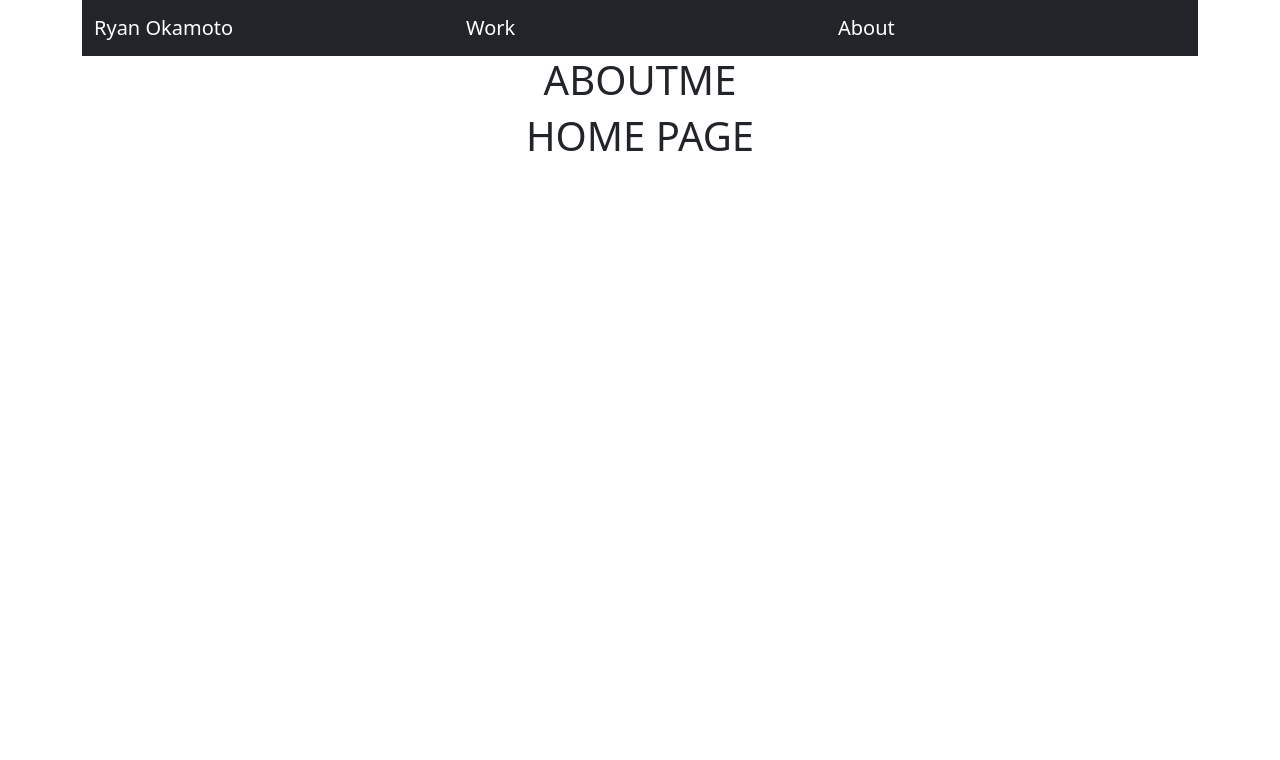
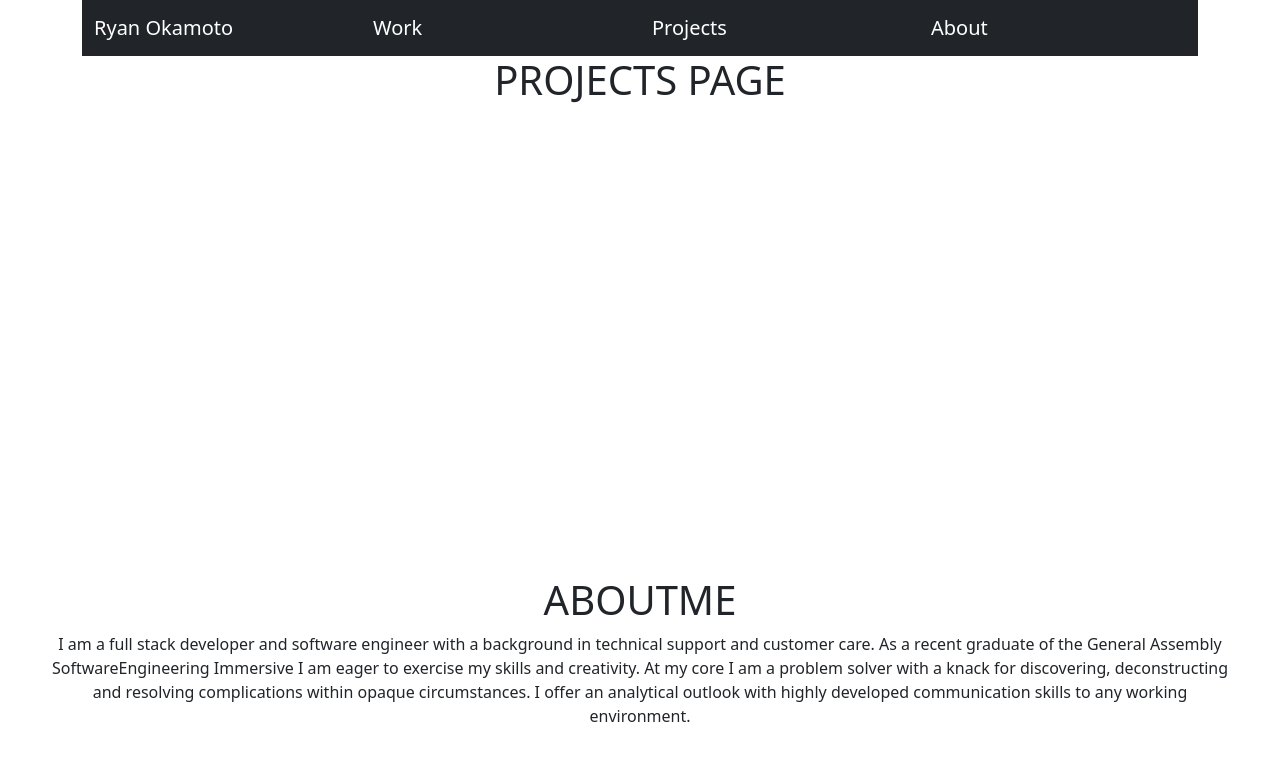
Before and after one commit to WeAreRyan/React-Portfolio, a React (Create React App) app: page /projects in a window 1280 px wide. Before the commit this address led to /. Shown: the top 760 px of the page. Built offline with nearby package versions, Linux system fonts and the light colour scheme.

Commit message:
updates about me and pages/routes

```diff
--- a/src/components/AboutMe/AboutMe.jsx
+++ b/src/components/AboutMe/AboutMe.jsx
@@ -1,3 +1,16 @@
 export default function AboutMe() {
-    return <h1>ABOUTME</h1>
+  return (
+    <>
+      <div className="fixed-bottom mb-4 p-5">
+      <h1>ABOUTME</h1>
+        I am a full stack developer and software engineer with a background in
+        technical support and customer care. As a recent graduate of the General
+        Assembly SoftwareEngineering Immersive I am eager to exercise my skills
+        and creativity. At my core I am a problem solver with a knack for
+        discovering, deconstructing and resolving complications within opaque
+        circumstances. I offer an analytical outlook with highly developed
+        communication skills to any working environment.{" "}
+      </div>
+    </>
+  );
 }
--- a/src/components/NavBar/NavBar.jsx
+++ b/src/components/NavBar/NavBar.jsx
@@ -17,6 +17,9 @@ export default function NavBar({ user, setUser }) {
         </Container>
         <Container>
           <Navbar.Brand href="/work">Work</Navbar.Brand>
+        </Container>
+        <Container>
+          <Navbar.Brand href="/projects">Projects</Navbar.Brand>
         </Container>
         <Container>
           <Navbar.Brand href="/about">About</Navbar.Brand>
--- a/src/pages/About/About.jsx
+++ b/src/pages/About/About.jsx
@@ -0,0 +1,3 @@
+export default function About() {
+    return <h1>ABOUT PAGE</h1>
+}
--- a/src/pages/App/App.jsx
+++ b/src/pages/App/App.jsx
@@ -6,6 +6,9 @@ import { getUser } from "../../utilities/users-service";
 import AuthPage from "../AuthPage/AuthPage";
 import NavBar from "../../components/NavBar/NavBar";
 import Home from "../Home/Home";
+import Work from "../Work/Work"
+import Projects from "../Projects/Projects"
+import About from "../About/About"
 import AboutMe from "../../components/AboutMe/AboutMe";
 
 export default function App() {
@@ -17,6 +20,7 @@ export default function App() {
       {/* {user ? ( */}
         <>
           <NavBar user={user} setUser={setUser} />
+          <div className="container-fluid">
           <AboutMe />
           <Routes>
           <Route
@@ -28,12 +32,42 @@ export default function App() {
                     />
                   }
                 />
+          <Route
+                  path="/work"
+                  element={
+                    <Work
+                      user={user}
+                      setUser={setUser}
+                    />
+                  }
+                />
+          <Route
+                  path="/projects"
+                  element={
+                    <Projects
+                      user={user}
+                      setUser={setUser}
+                    />
+                  }
+                />
+          <Route
+                  path="/about"
+                  element={
+                    <About
+                      user={user}
+                      setUser={setUser}
+                    />
+                  }
+                />
+
 <Route path="/*" element={<Navigate to="/" />} />
           </Routes>
+          </div>
         </>
       {/* ) : (
         <AuthPage setUser={setUser} />
       )} */}
+
     </main>
   );
 }
--- /dev/null
+++ b/src/pages/Projects/Projects.jsx
@@ -0,0 +1,3 @@
+export default function Projects() {
+    return <h1>PROJECTS PAGE</h1>
+}
--- a/src/pages/Work/Work.jsx
+++ b/src/pages/Work/Work.jsx
@@ -0,0 +1,3 @@
+export default function WORK() {
+    return <h1>WORK PAGE</h1>
+}
```
Also changed, not shown: src/pages/Projects/Projects.css (added).
